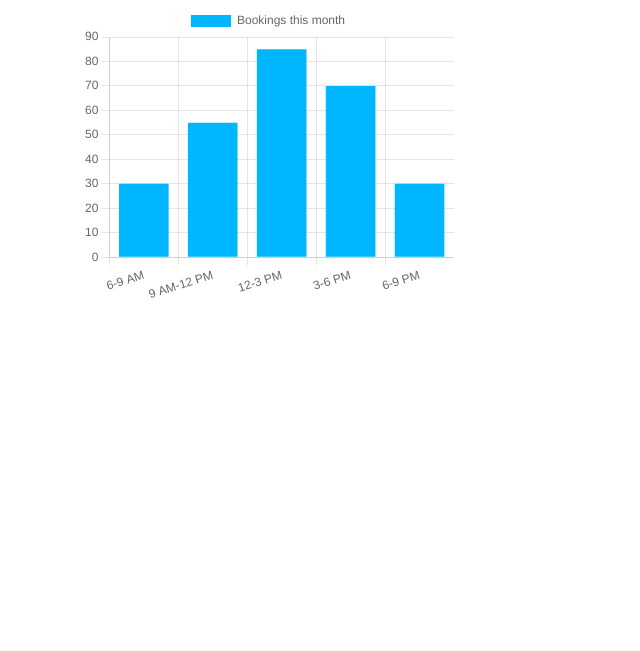
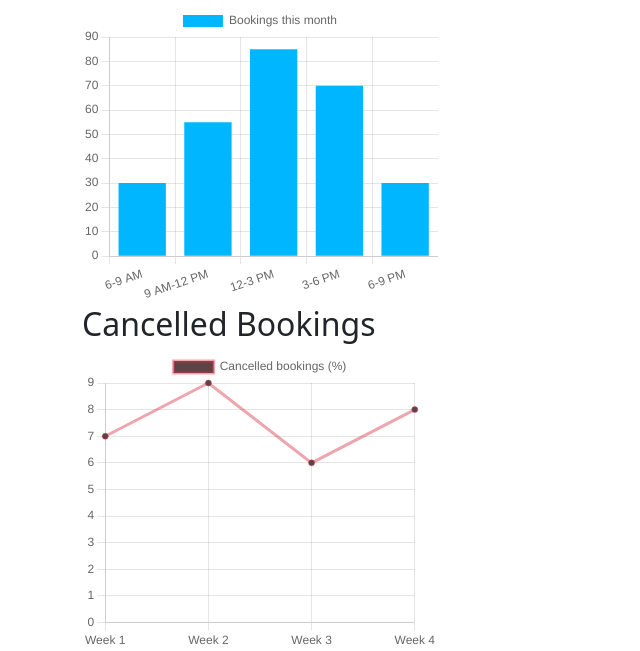
Before and after one commit to g4vin001/-AY2627T1-CCAPDEV-HO5-Garcia-CourtOne, a plain HTML site: page index.html in a window 1280 px wide. Shown: the part 484-1135 px from the top of the page, without its empty margins (0-640 px from the left). Before the commit the page ends 800 px from the top, so only its background shows below. Drawn offline with nearby package versions, Linux system fonts and the light colour scheme.

Commit message:
cancelled line graph added for the last

```diff
--- a/index.html
+++ b/index.html
@@ -22,13 +22,23 @@
             </div>
         </div>
 
+        <div class="row">
             <div class="col-12 col-lg-4">
                 <h2>Popular Start Times</h2>
                 <div class="chart-container">
                     <canvas id="timeBarChart"></canvas>
                 </div>
             </div>
+        </div>
 
+        <div class="row">
+            <div class="col-12 col-lg-4">
+                <h2>Cancelled Bookings</h2>
+                <div class="chart-container">
+                    <canvas id="cancelLineChart"></canvas>
+                </div>
+            </div>
+        </div>
 
 
     </div>
--- a/script.js
+++ b/script.js
@@ -41,3 +41,25 @@ new Chart(timeCanvas, {
         }
     }
 });
+
+const cancelCanvas = document.getElementById("cancelLineChart");
+
+new Chart(cancelCanvas, {
+    type: "line",
+    data: {
+        labels: ["Week 1", "Week 2", "Week 3", "Week 4"],
+        datasets: [{
+            label: "Cancelled bookings (%)",
+            data: [7, 9, 6, 8],
+            borderColor: "#dc354671",
+            backgroundColor: "#5e4346"
+        }]
+    },
+    options: {
+        responsive: true,
+        maintainAspectRatio: false,
+        scales: {
+            y: { beginAtZero: true }
+        }
+    }
+});
```
